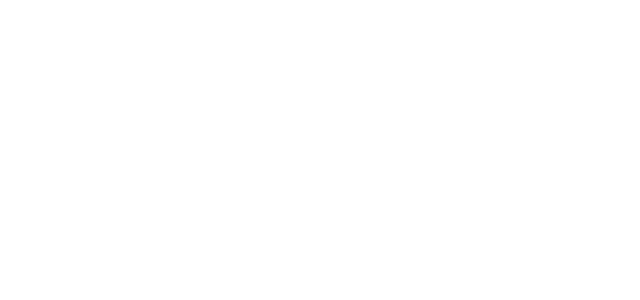
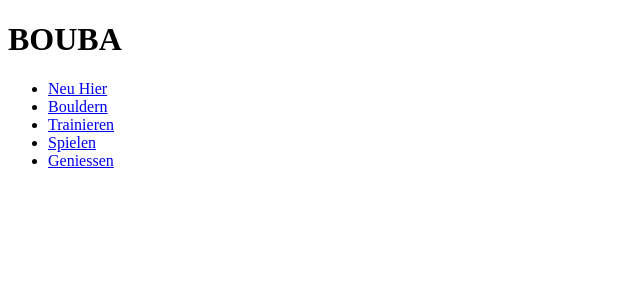
Before and after one commit to escodebar/boulder-baden.ch, a Vue app: page / in a window 1280 px wide. Before the commit this address had no page. Shown: the top 300 px of the page, without its empty margins (0-640 px from the left). Built offline with nearby package versions, Linux system fonts and the light colour scheme; the HTML template or start-up script is replaced by a standard one.

Commit message:
Add the navigation to the app

```diff
--- a/src/App.vue
+++ b/src/App.vue
@@ -1,4 +1,11 @@
 <template>
+  <header>
+    <h1>BOUBA</h1>
+    <Navigation :routes="router.options.routes" />
+  </header>
 </template>
 
-<script setup lang="ts"></script>
+<script setup lang="ts">
+import Navigation from "@/components/Navigation.vue";
+import router from "@/router";
+</script>
--- /dev/null
+++ b/src/pages/Bouldern.vue
@@ -0,0 +1 @@
+<template></template>
--- /dev/null
+++ b/src/pages/Geniessen.vue
@@ -0,0 +1 @@
+<template></template>
--- /dev/null
+++ b/src/pages/Home.vue
@@ -0,0 +1 @@
+<template></template>
--- /dev/null
+++ b/src/pages/NeuHier.vue
@@ -0,0 +1 @@
+<template></template>
--- /dev/null
+++ b/src/pages/Spielen.vue
@@ -0,0 +1 @@
+<template></template>
--- /dev/null
+++ b/src/pages/Trainieren.vue
@@ -0,0 +1 @@
+<template></template>
--- a/src/router/index.ts
+++ b/src/router/index.ts
@@ -1,8 +1,24 @@
-import { createRouter, createWebHistory } from 'vue-router'
+import { createRouter, createWebHistory } from "vue-router";
+
+import Home from "@/pages/Home.vue";
+import NeuHier from "@/pages/NeuHier.vue";
+import Bouldern from "@/pages/Bouldern.vue";
+import Trainieren from "@/pages/Trainieren.vue";
+import Spielen from "@/pages/Spielen.vue";
+import Geniessen from "@/pages/Geniessen.vue";
+
+const routes = [
+  { path: "/", component: Home },
+  { path: "/neu-hier", component: NeuHier, name: "Neu Hier" },
+  { path: "/bouldern", component: Bouldern, name: "Bouldern" },
+  { path: "/trainieren", component: Trainieren, name: "Trainieren" },
+  { path: "/spielen", component: Spielen, name: "Spielen" },
+  { path: "/geniessen", component: Geniessen, name: "Geniessen" },
+];
 
 const router = createRouter({
   history: createWebHistory(import.meta.env.BASE_URL),
-  routes: [],
-})
+  routes,
+});
 
-export default router
+export default router;
```
